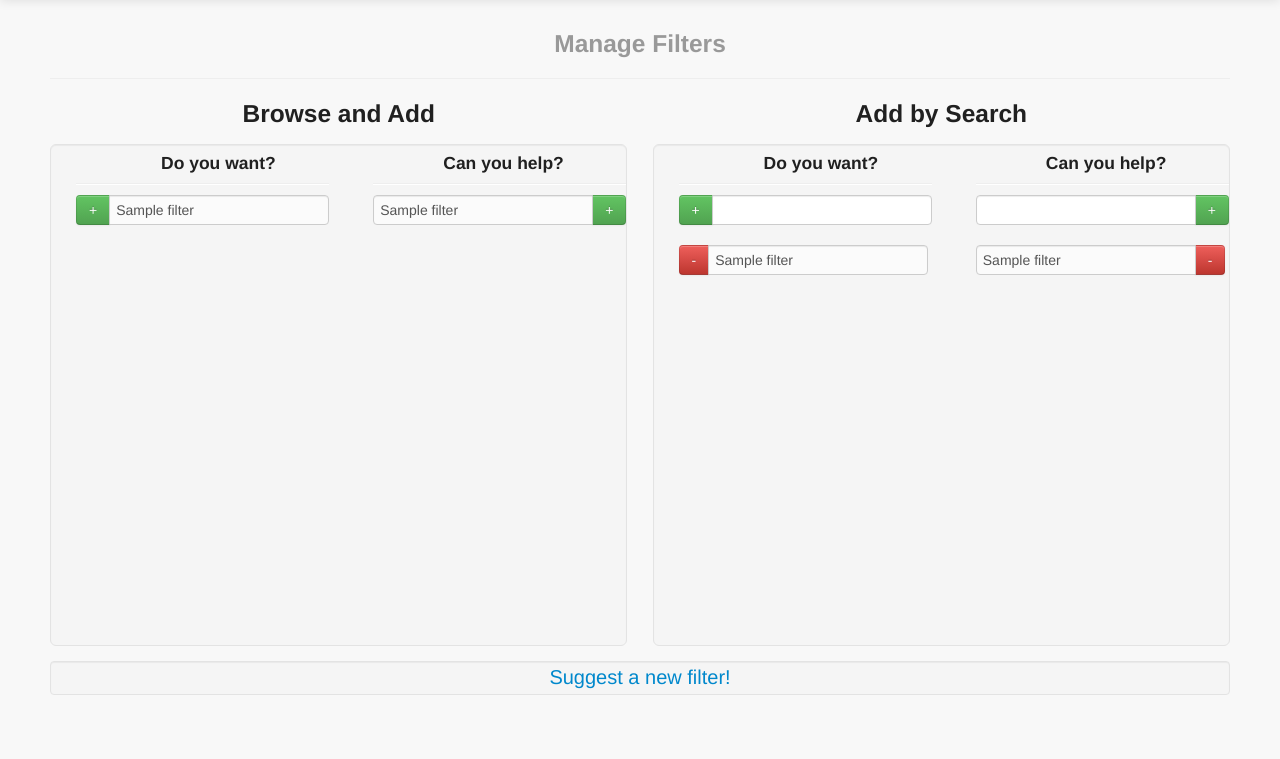
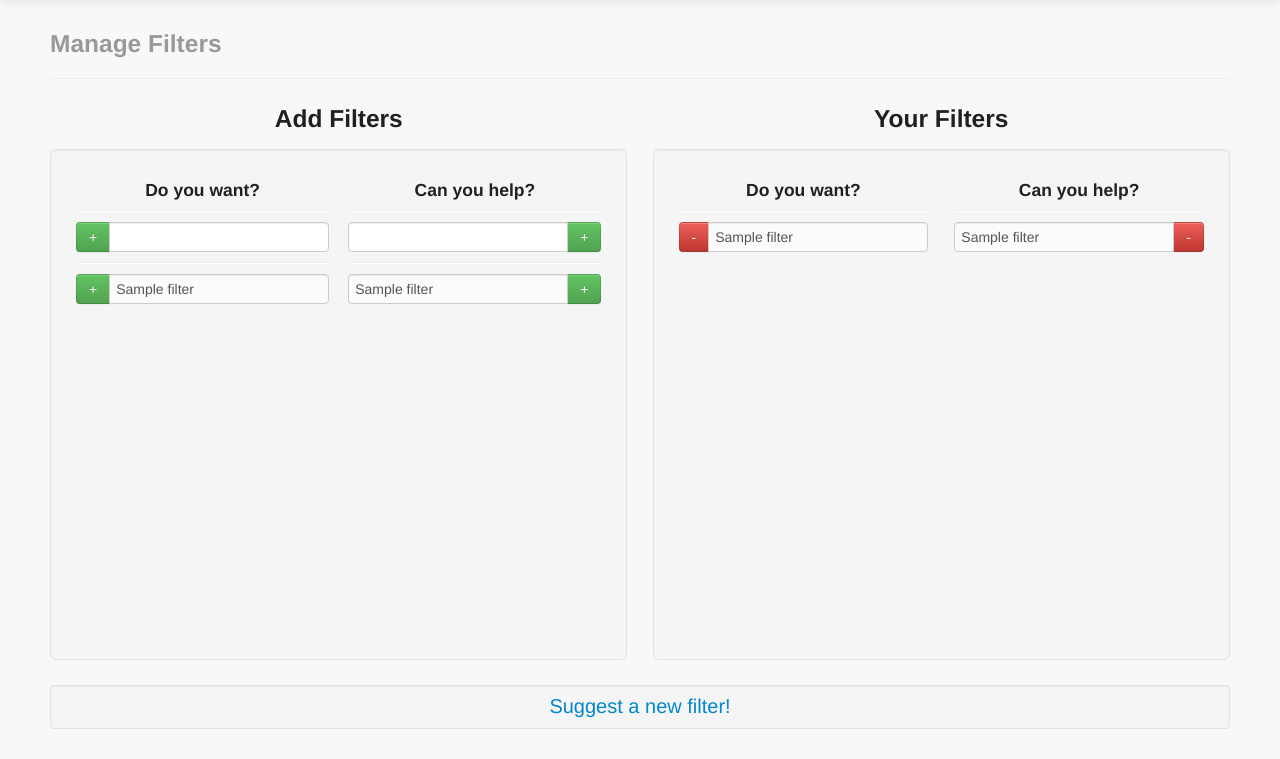
Before and after one commit to allevitan/olinbartering, a Django app: template oboe/templates/editProfile2.html in a window 1280 px wide. Shown: the part 41-800 px from the top of the page. Run offline with Django 3.2, Linux system fonts and the light colour scheme; the template is opened without the code that fills it: most values are stand-ins (such as "Sample title", 1, 10 or a date in 2020); form fields are guessed from the names that the template uses; some libraries are stand-ins or nearby versions.

Commit message:
nicer filter widget

```diff
--- a/oboe/templates/djangojs/fill.js
+++ b/oboe/templates/djangojs/fill.js
@@ -11,3 +11,7 @@ $(window).resize(function(){
 $(document).ready(function(){
     abso();
 });
+
+$(document).ajaxComplete(function(){
+    abso();
+});
--- a/oboe/templates/djangojs/partialfill.js
+++ b/oboe/templates/djangojs/partialfill.js
@@ -11,3 +11,7 @@ $(window).resize(function(){
 $(document).ready(function(){
     partial();
 });
+
+$(document).ajaxComplete(function(){
+    partial();
+});
--- a/oboe/templates/djangojs/scroll.js
+++ b/oboe/templates/djangojs/scroll.js
@@ -16,3 +16,10 @@ $(document).ready(function(){
     "padding-right": 25
   });
 });
+
+$(document).ajaxComplete(function(){
+  $(".scrollbox").css({
+    "margin-right": 0 - scrollwidth,
+    "padding-right": 25
+  });
+});
--- a/oboe/templates/editProfile2.html
+++ b/oboe/templates/editProfile2.html
@@ -4,7 +4,8 @@
 
 <script>
 
-{% include "djangojs/fill.js" with ident=".scrollbox" %}
+{% include "djangojs/partialfill.js" with ident=".scrollbox" offset=" - 100" %}
+{% include "djangojs/scroll.js" %}
 {% include "djangojs/bootstrap-fileupload.js" %}
 
 $(document).ready(function(){
@@ -55,35 +56,26 @@ $(document).ready(function(){
 {% include "djangocss/scroll.css" %}
 {% include "djangocss/bootstrap-fileupload.css" %}
 {% include "djangocss/bootstrap-fileupload.min.css" %}
-.custom_margin { margin-bottom:20px; }
-.custom_height { height:500px; }
-.custom_padding_general { padding-top:50px;padding-bottom:50px;min-width:525px; }
-.custom_padding_filters { padding-right:20px; padding-left:20px;min-width:525px; }
-.centered_margin { text-align:center;margin-bottom:5px; }
-.filter_padding { padding-top:8px;padding-bottom:15px; }
-.relative { position:relative; }
+
+.center { text-align:center; }
 .tight_hr { margin-top:10px;margin-bottom:10px; }
-.helpTitle { margin-top:0px;margin-bottom:0px;margin-left:70px; }
-.wantTitle { margin-top:0px;margin-bottom:0px;margin-left:85px; }
-#left { float:left;margin-left:-20px; }
-#right { float:right;margin-right:-20px; }
+#filterheader { margin-top:0px; margin-bottom:10px; }
 -webkit-text-fill-color:#880000;
 
 {% endblock %}
 
 {% block content %}
 
-<div class="container-fluid show" id="contentbox">
-
-  <div class="page-header show centered_margin" style="margin-top:0px;">
+<div class="container-fluid show" style="min-width:940px;" id="contentbox">
+  <div class="page-header" id="filterheader">
     <h1 style = "margin-top:0px;">
-       <small><strong>Manage Filters</strong></small>
+      <small><strong>Manage Filters</strong></small>
     </h1>
   </div>
-	{% include "elements/filterSubPage.html" %}
-	<div class="well" style="text-align:center;position:relative;bottom:25px;padding:5px;">
-	<a href="/filterSuggestions/" style="font-size:20px;">Suggest a new filter!</a>
-	</div>
+  {% include "elements/filterSubPage.html" %}
+  <div class="well" style="text-align:center; padding:10px; margin-bottom:25px; margin-top:-15px;">
+    <a href="/filterSuggestions/" style="font-size:20px;">Suggest a new filter!</a>
+  </div>
 </div>
 
 {% endblock %}
--- a/oboe/templates/elements/filterSubPage.html
+++ b/oboe/templates/elements/filterSubPage.html
@@ -1,43 +1,14 @@
 <form action="" method="post" class="eff"> <!--eff = editFilterForm -->
-	{% csrf_token %}
-
-<div class="row-fluid" style="min-width:1125px;">
+  {% csrf_token %}
+  <div class="row-fluid">
     <div class="span6">
       <div class="btn-toolbar relative" style="position:relative;">
-	<h3 style="text-align:center;">Browse and Add</h3>
+	<h3 style="text-align:center;">Add Filters</h3>
       </div>
-      <div class="well well-large well-scroll custom_height custom_padding_filters">
+      <div class="well well-large well-scroll">
 	<div class="scrollbox">
-	  <div class="scrollbox-inner filter_padding filterbox">
-		<div style="padding:0px">
-
-		<div id="left">
-			<h4 class="wantTitle"><strong>Do you want?</strong></h4>
-			<hr class="tight_hr">
-		<div class="wantfilters">
-		{% for filter in unusedWantFilters %}
-			<div class="input-prepend" id="{{ filter.name }}" helpfilter="False">
-				<button class="btn btn-success addWantFilterList" type="button">+</button>
-				<input class="filterDisplay" style="background-color:#FBFBFB;" id="{{ filter.name }}" type="text" value="{{ filter.name }}" readonly>
-			</div>
-		{% endfor %}
-		</div>
-		</div>
-
-		<div id="right">
-			<h4 class="helpTitle"><strong>Can you help?</strong></h4>
-			<hr class="tight_hr">
-		<div class="helpfilters">
-		{% for filter in unusedHelpFilters %}
-			<div class="input-append" id="{{ filter.name }}" helpfilter="True">
-				<input class="filterDisplay" style="background-color:#FBFBFB;" id="{{ filter.name }}" type="text" value="{{ filter.name }}" readonly>
-				<button class="btn btn-success addHelpFilterList" id="button_{{filter.name}}" type="button">+</button>
-			</div>
-		{% endfor %}
-		</div>
-		</div>
-	</div>
-
+	  <div class="scrollbox-inner">
+	    {% include "elements/unusedfilters.html" %}
 	  </div>
 	</div>
       </div>
@@ -45,52 +16,15 @@
 
     <div class="span6">
       <div class="btn-toolbar relative" style="position:relative;">
-	<h3 style="text-align:center;">Add by Search</h3>
+	<h3 style="text-align:center;">Your Filters</h3>
       </div>
-      <div class="well well-large well-scroll custom_height custom_padding_filters">
+      <div class="well well-large well-scroll">
 	<div class="scrollbox">
-	  <div class="scrollbox-inner filter_padding filterbox">
-			<div style="padding:0px">
-		<div id="left">
-			<h4 class="wantTitle"><strong>Do you want?</strong></h4>
-			<hr class="tight_hr">
-			<div class="input-prepend custom_margin">
-				<button class="btn btn-success addWantFilter" type="button">+</button>
-				{{ form.wanttag }}
-			</div>
-
-		<div class="wantfilters">
-		{% for filter in wantfilters %}
-			<div class="input-prepend" id="{{ filter.name }}" helpfilter="False">
-				<button class="btn btn-danger delFilter" type="button">-</button>
-				<input class="filterDisplay" style="background-color:#FBFBFB;" id="{{ filter.name }}" type="text" value="{{ filter.name }}" readonly>
-			</div>
-		{% endfor %}
-		</div>
-		</div>
-
-		<div id="right">
-			<h4 class="helpTitle"><strong>Can you help?</strong></h4>
-			<hr class="tight_hr">
-			<div class="input-append custom_margin">
-				{{ form.helptag }}
-				<button class="btn btn-success addHelpFilter" type="button">+</button>
-			</div>
-
-		<div class="helpfilters">
-		{% for filter in helpfilters %}
-			<div class="input-append" id="{{ filter.name }}" helpfilter="True">
-				<input class="filterDisplay" style="background-color:#FBFBFB;" id="{{ filter.name }}" type="text" value="{{ filter.name }}" readonly>
-				<button class="btn btn-danger delFilter" id="button_{{filter.name}}" type="button">-</button>
-			</div>
-		{% endfor %}
-		</div>
-		</div>
-	</div>
-
-</form>
+	  <div class="scrollbox-inner">
+	    {% include "elements/usedfilters.html" %}
 	  </div>
 	</div>
       </div>
     </div>
-</div>
+  </div>
+</form>
--- /dev/null
+++ b/oboe/templates/elements/unusedfilters.html
@@ -0,0 +1,31 @@
+<div class="pull-left">
+  <h4 class="center">Do you want?</h4>
+  <hr class="tight_hr">
+  <div class="input-prepend">
+    <button class="btn btn-success addWantFilter" type="button">+</button>
+    {{ form.wanttag }}
+  </div>
+  <hr class="tight_hr">
+  {% for filter in unusedWantFilters %}
+  <div class="input-prepend" id="{{ filter.name }}" helpfilter="False">
+    <button class="btn btn-success addWantFilterList" type="button">+</button>
+    <input class="filterDisplay" style="background-color:#FBFBFB;" id="{{ filter.name }}" type="text" value="{{ filter.name }}" readonly>
+  </div>
+  {% endfor %}
+</div>
+
+<div class="pull-right">
+  <h4 class="center">Can you help?</h4>
+  <hr class="tight_hr">
+  <div class="input-append">
+    {{ form.helptag }}
+    <button class="btn btn-success addHelpFilter" type="button">+</button>
+  </div>
+  <hr class="tight_hr">
+  {% for filter in unusedHelpFilters %}
+  <div class="input-append" id="{{ filter.name }}" helpfilter="True">
+    <input class="filterDisplay" style="background-color:#FBFBFB;" id="{{ filter.name }}" type="text" value="{{ filter.name }}" readonly>
+    <button class="btn btn-success addHelpFilterList" id="button_{{filter.name}}" type="button">+</button>
+  </div>
+  {% endfor %}
+</div>
--- /dev/null
+++ b/oboe/templates/elements/usedfilters.html
@@ -0,0 +1,21 @@
+<div class="pull-left">
+  <h4 class="center">Do you want?</h4>
+  <hr class="tight_hr">
+  {% for filter in wantfilters %}
+  <div class="input-prepend" id="{{ filter.name }}" helpfilter="False">
+    <button class="btn btn-danger delFilter" type="button">-</button>
+    <input class="filterDisplay" style="background-color:#FBFBFB;" id="{{ filter.name }}" type="text" value="{{ filter.name }}" readonly>
+  </div>
+  {% endfor %}
+</div>
+<div class="pull-right">
+  <h4 class="center">Can you help?</h4>
+  <hr class="tight_hr">
+
+  {% for filter in helpfilters %}
+  <div class="input-append" id="{{ filter.name }}" helpfilter="True">
+    <input class="filterDisplay" style="background-color:#FBFBFB;" id="{{ filter.name }}" type="text" value="{{ filter.name }}" readonly>
+    <button class="btn btn-danger delFilter" id="button_{{filter.name}}" type="button">-</button>
+  </div>
+  {% endfor %}
+</div>
```
